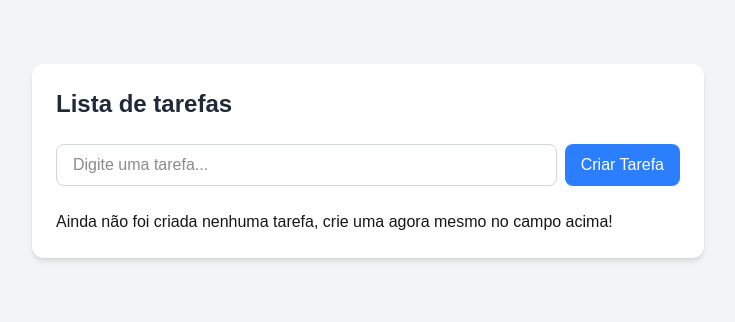
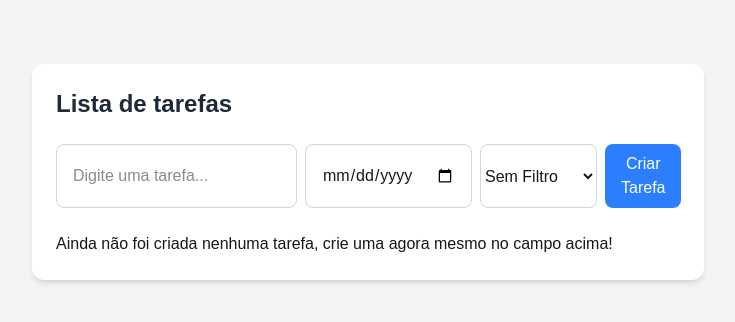
Before and after one commit to VaroliDev/simple-todo, a Next.js app: page / in a window 1280 px wide. Shown: the top 322 px of the page, without its empty margins (272-1007 px from the left). Built offline with nearby package versions, Linux system fonts and the light colour scheme.

Commit message:
Add: date input & filters

```diff
--- a/app/page.tsx
+++ b/app/page.tsx
@@ -7,13 +7,18 @@ import ToDoList from "@/components/TodoList"
 
 export default function ToDo(){
   const [ToDoArray, setToDoList] = useState<ToDo[]>([])
+  const [date, setDate] = useState("")
   const [description, setDescription] = useState("")
+
+  const [filter, setFilter] = useState("none")
 
   function CreateItem(){
     if(description.trim() === "") return
+    if(date === "") return
 
     const Item = {
       id: Date.now(),
+      date: date,
       description: description,
       isCompleted: false
     }
@@ -40,11 +45,16 @@ export default function ToDo(){
         <h1 className="text-2xl font-bold text-gray-800 mb-6">Lista de tarefas</h1>
           <ToDoForm
             description={description}
-            onChange={setDescription}
+            date={date}
+            filter={filter}
+            onChangeDescription={setDescription}
+            onChangeDate={setDate}
+            onChangeFilter={setFilter}
             onCreate={CreateItem}
           />
           <ToDoList
             todos={ToDoArray}
+            filter={filter}
             onDelete={DeleteItem}
             onToggle={ToggleItem}
           />
--- a/components/TodoForm.tsx
+++ b/components/TodoForm.tsx
@@ -1,19 +1,41 @@
 type ToDoForm = {
   description: string,
-  onChange: (value: string) => void,
+  date: string,
+  filter: string,
+  onChangeDescription: (value: string) => void,
+  onChangeDate: (value: string) => void,
+  onChangeFilter: (value: string) => void,
   onCreate: () => void
 }
 
-export default function ToDoForm({description, onChange, onCreate}: ToDoForm){
+export default function ToDoForm({description, date, filter, onChangeDescription, onChangeDate, onChangeFilter, onCreate}: ToDoForm){
   return (
     <div className="flex gap-2 mb-6">
       <input
         type="text"
         value={description}
-        onChange={e => onChange(e.target.value)}
+        onChange={e => onChangeDescription(e.target.value)}
         placeholder="Digite uma tarefa..."
         className="flex-1 px-4 py-2 border border-gray-300 rounded-lg focus:outline-none focus:ring-2 focus:ring-blue-500"
+        required
       />
+      <input
+        type="date"
+        value={date}
+        onChange={e => onChangeDate(e.target.value)}
+        className="flex-1 px-4 py-2 border border-gray-300 rounded-lg focus:outline-none focus:ring-2 focus:ring-blue-500"
+        required
+      />
+      <select
+      className="border border-gray-300 rounded-lg focus:outline-none focus:ring-2 focus:ring-blue-500"
+      value={filter}
+      onChange={e => onChangeFilter(e.target.value)}
+      >
+        <option value="none">Sem Filtro</option>
+        <option value="completed">Completadas</option>
+        <option value="pending">Pendentes</option>
+      </select>
+
       <button
         onClick={onCreate}
         className="px-4 py-2 bg-blue-500 text-white font-medium rounded-lg hover:bg-blue-600 transition"
--- a/components/TodoItem.tsx
+++ b/components/TodoItem.tsx
@@ -1,9 +1,9 @@
 import { ToDo } from "../types/ToDo"
 
 type ToDoItem = {
-    todo: ToDo
-    index: number
-    onToggle: (id: number) => void
+    todo: ToDo,
+    index: number,
+    onToggle: (id: number) => void,
     onDelete: (id: number) => void
 }
 
@@ -14,6 +14,10 @@ export default function ToDoItem({todo, index, onToggle, onDelete}: ToDoItem){
             <h4 className="text-sm font-bold text-gray-400 w-16">{index + 1}º</h4>
             <p className={`flex-1 mx-4 text-gray-800 ${todo.isCompleted ? "line-through text-gray-400" : ""}`}>
                 {todo.description}
+            </p>
+
+            <p className={`flex-1 mx-4 text-gray-800 ${todo.isCompleted ? "line-through text-gray-400" : ""}`}>
+                Até: {todo.date.split('-').reverse().join('/')}
             </p>
 
             <span className={`px-3 py-1 rounded-full text-xs font-medium mr-4 ${
--- a/components/TodoList.tsx
+++ b/components/TodoList.tsx
@@ -3,18 +3,30 @@ import ToDoItem from "./TodoItem"
 
 type ToDoList = {
     todos: ToDo[],
+    filter: string,
     onDelete: (id: number) => void
     onToggle: (id: number) => void
 }
 
-export default function ToDoList({todos, onDelete, onToggle}: ToDoList){
+export default function ToDoList({todos, filter, onDelete, onToggle}: ToDoList){
     if (todos.length === 0){
         return <h3>Ainda não foi criada nenhuma tarefa, crie uma agora mesmo no campo acima!</h3>
     }
 
+    const filteredTodos = todos.filter(todo => {
+        switch (filter) {
+            case "completed":
+                return todo.isCompleted;
+            case "pending":
+                return !todo.isCompleted;
+            default:
+                return true;
+        }
+    });
+
     return (
         <div className="flex flex-col gap-3">
-            {todos.map((todo, index) => (
+            {filteredTodos.map((todo, index) => (
                 <ToDoItem
                 key={todo.id}
                 todo={todo}
--- a/types/ToDo.tsx
+++ b/types/ToDo.tsx
@@ -1,5 +1,6 @@
 export type ToDo = {
     id: number,
+    date: string,
     description: string,
     isCompleted: boolean
 }
```
